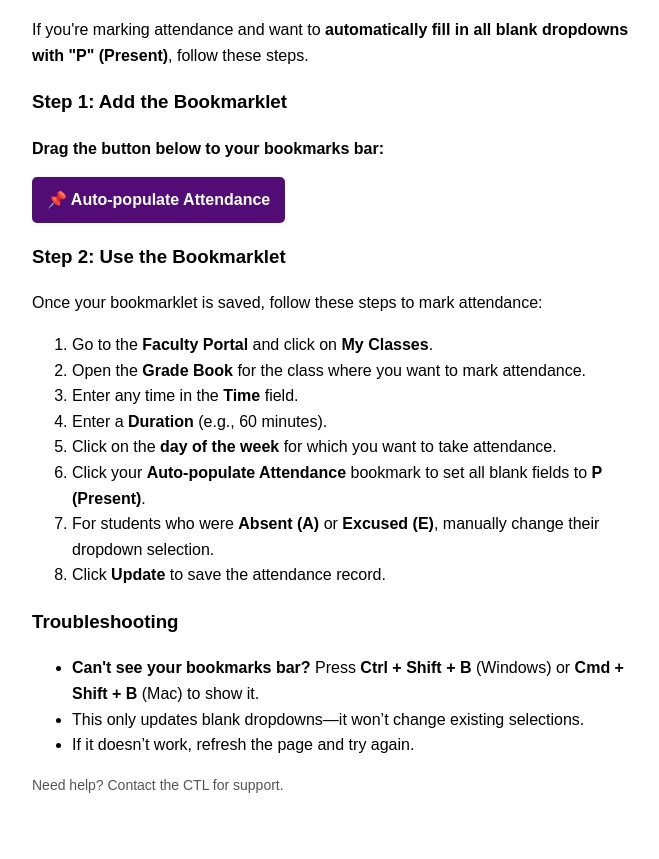
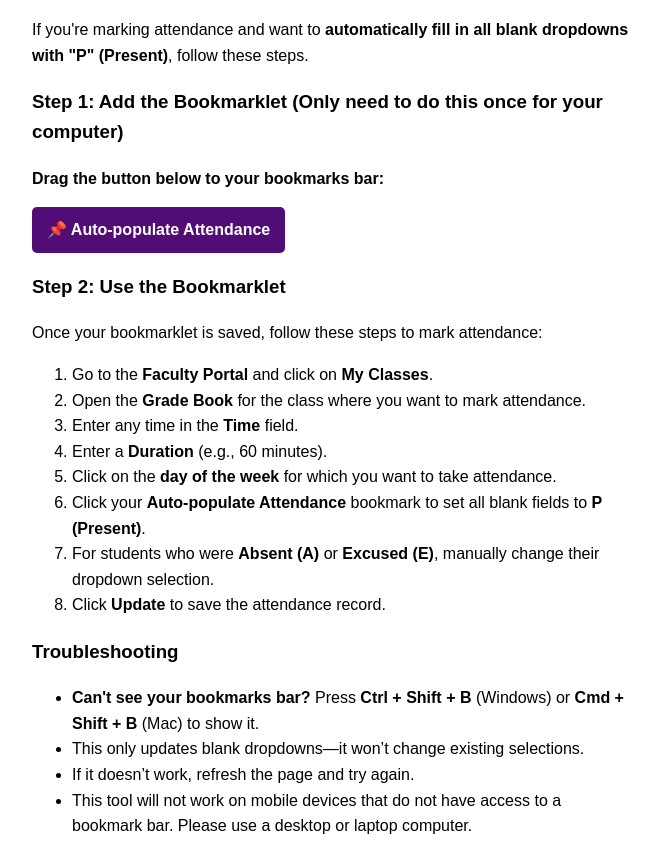
Before and after one commit to eacjason/attendance-tool, a plain HTML site: page index.html in a window 1280 px wide. Shown: the part 61-920 px from the top of the page, without its empty margins (308-967 px from the left). Before the commit the page ends 877 px from the top, so only its background shows below. Drawn offline with Linux system fonts and the light colour scheme.

Commit message:
Update index.html

```diff
--- a/index.html
+++ b/index.html
@@ -45,7 +45,7 @@
 
     <p>If you're marking attendance and want to <strong>automatically fill in all blank dropdowns with "P" (Present)</strong>, follow these steps.</p>
 
-    <h3>Step 1: Add the Bookmarklet</h3>
+    <h3>Step 1: Add the Bookmarklet (Only need to do this once for your computer)</h3>
     <p><strong>Drag the button below to your bookmarks bar:</strong></p>
 
     <p>
@@ -74,9 +74,10 @@
         <li><strong>Can't see your bookmarks bar?</strong> Press <strong>Ctrl + Shift + B</strong> (Windows) or <strong>Cmd + Shift + B</strong> (Mac) to show it.</li>
         <li>This only updates blank dropdowns—it won’t change existing selections.</li>
         <li>If it doesn’t work, refresh the page and try again.</li>
+        <li>This tool will not work on mobile devices that do not have access to a bookmark bar. Please use a desktop or laptop computer.</li>
+
     </ul>
 
-    <p class="tip">Need help? Contact the CTL for support.</p>
 
 </body>
 </html>
```
